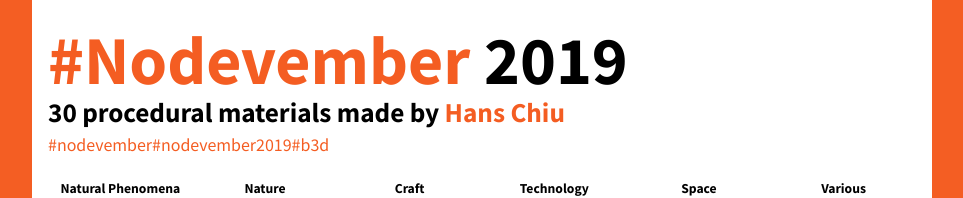
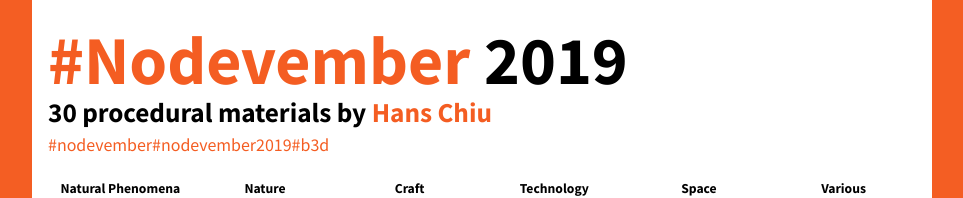
Before and after one commit to chiuhans111/Nodevember2019, a Vue app: page / in a window 1280 px wide. Shown: the top 198 px of the page, without its empty margins (158-1121 px from the left). Built offline with nearby package versions, Linux system fonts and the light colour scheme.

Commit message:
content update

```diff
--- a/src/app.vue
+++ b/src/app.vue
@@ -6,7 +6,7 @@
           <a href="https://nodevember.io/">#Nodevember</a> 2019
         </h1>
         <h4>
-          30 procedural materials made by
+          30 procedural materials by
           <a href="https://twitter.com/chiu_hans" target="blank">Hans Chiu</a>
         </h4>
         <a href="https://twitter.com/hashtag/nodevember" target="blank">#nodevember</a>
```
